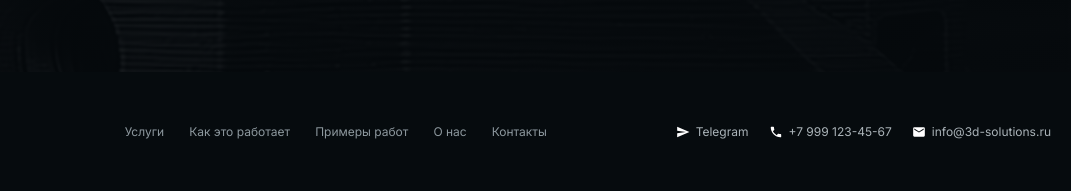
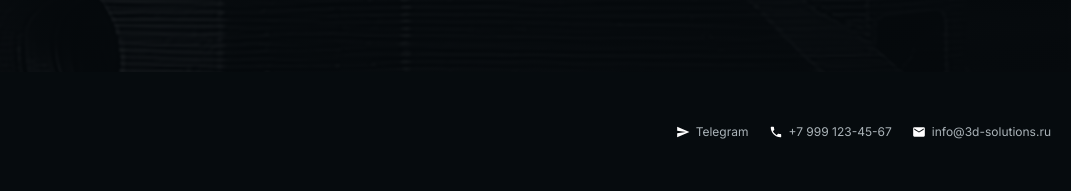
Before and after one commit to KilCurm/website, a plain HTML site: page index.html in a window 1280 px wide. Shown: the part 2866-3057 px from the top of the page, 209-1280 px from the left. Drawn offline with Linux system fonts and the light colour scheme.

Commit message:
chore(session 7): fix process alignment on 768px + remove footer nav
- Process: replace row-gap with gap + reset padding on ≤1100px to align rows.
- Footer: remove .footer-links from HTML and CSS (moved to session 8).
- Docs: update README.md (session 7 history, navigation note) and KODA.md.

```diff
--- a/assets/css/components.css
+++ b/assets/css/components.css
@@ -650,21 +650,6 @@ textarea {
     gap: 30px;
 }
 
-.footer-links {
-    display: flex;
-    gap: 25px;
-
-    color: #8d989e;
-    font-size: 12px;
-}
-
-.footer-links a {
-    display: inline-flex;
-    align-items: center;
-
-    min-height: 44px; /* tap target */
-}
-
 .footer-contacts {
     display: flex;
     gap: 20px;
@@ -721,11 +706,13 @@ textarea {
 
     .process-grid {
         grid-template-columns: repeat(3, 1fr);
-        row-gap: 30px;
+        gap: 30px;
     }
 
-    .process-step {
+    .process-step,
+    .process-step:first-child {
         border-left: none;
+        padding: 0;
     }
 
 }
@@ -823,11 +810,6 @@ textarea {
         text-align: center;
     }
 
-    .footer-links {
-        flex-direction: column;
-        gap: 12px;
-    }
-
     .footer-contacts {
         flex-direction: column;
         gap: 10px;
--- a/index.html
+++ b/index.html
@@ -723,31 +723,6 @@
         </a>
 
 
-        <div class="footer-links">
-
-            <a href="#services">
-                Услуги
-            </a>
-
-            <a href="#process">
-                Как это работает
-            </a>
-
-            <a href="#portfolio">
-                Примеры работ
-            </a>
-
-            <a href="#advantages">
-                О нас
-            </a>
-
-            <a href="#contact">
-                Контакты
-            </a>
-
-        </div>
-
-
         <div class="footer-contacts">
 
             <span>
```
Also changed, not shown: 2 other files.
